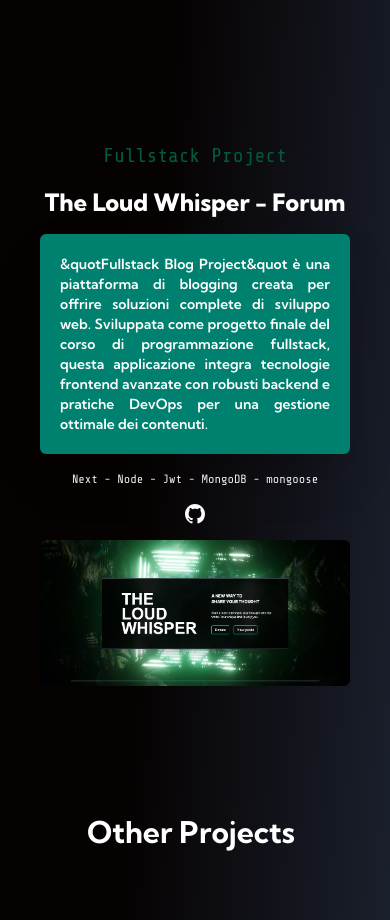
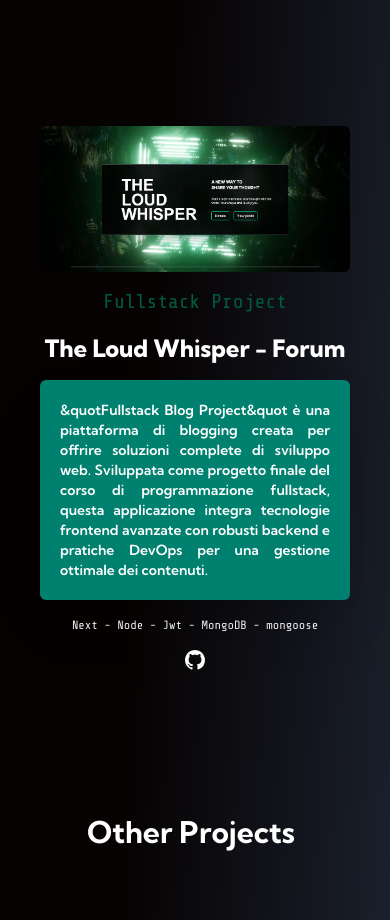
Before and after one commit to Jim2510/Fullstack-portfolio, a React (Vite) app: page / in a window 390 px wide. Shown: the part 3407-4327 px from the top of the page. Built offline with nearby package versions, Linux system fonts and the light colour scheme.

Commit message:
new pj added blog

```diff
--- a/src/components/Work.jsx
+++ b/src/components/Work.jsx
@@ -57,7 +57,7 @@ export function Work() {
             </div>
           </div>
           <div className="w-full grid grid-cols-1 sm:grid-cols-6 gap-0 sm:gap-20 flex-row-reverse mt-20">
-            <div className="col-span-1 sm:col-span-2 h-fit flex justify-center flex-col items-center sm:items-start z-10 py-4 text-end gap-4">
+            <div className="sm:order-1 order-2 col-span-1 sm:col-span-2 h-fit flex justify-center flex-col items-center sm:items-start z-10 py-4 text-end gap-4">
               <h4 className="font-tech text-second-red text-xl sm:text-base">
                 Fullstack Project
               </h4>
@@ -90,7 +90,7 @@ export function Work() {
                 </svg>
               </a>
             </div>
-            <div className="col-span-1 sm:col-span-4 h-fit sm:h-[350px] mx-auto  overflow-hidden relative sm:rounded-none rounded-md">
+            <div className="sm:order-2 order-1 col-span-1 sm:col-span-4 h-fit sm:h-[350px] mx-auto  overflow-hidden relative sm:rounded-none rounded-md">
               <img
                 src={blog}
                 alt="gestify"
```
